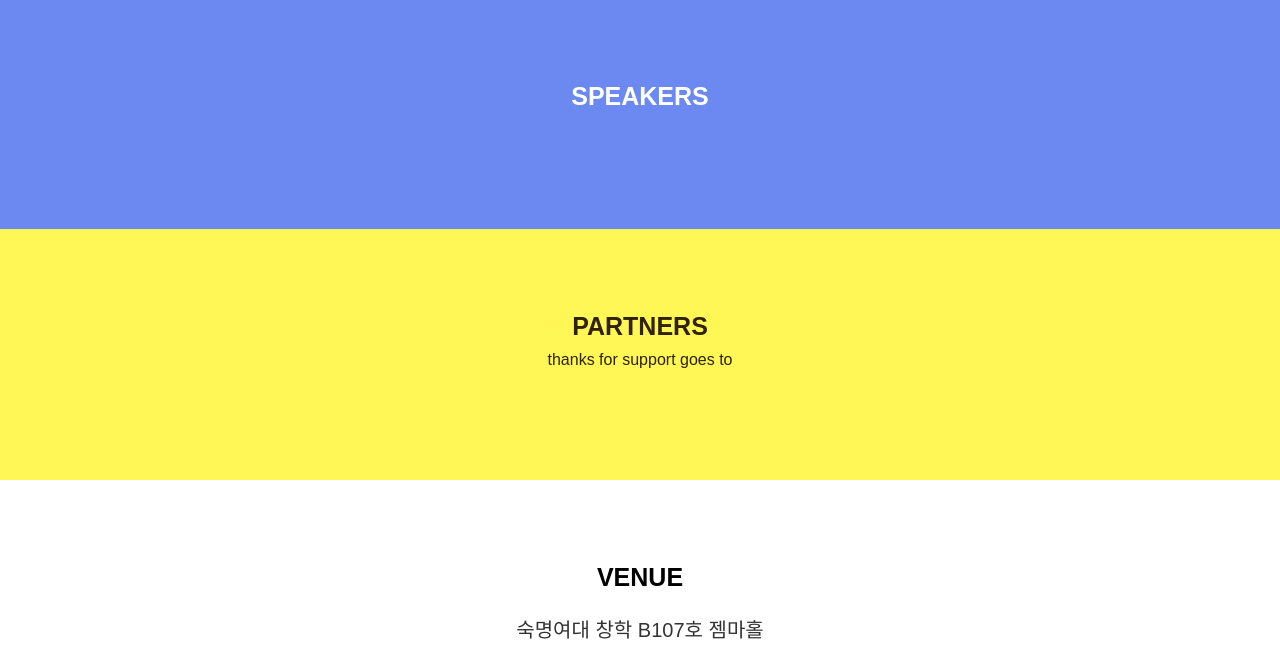
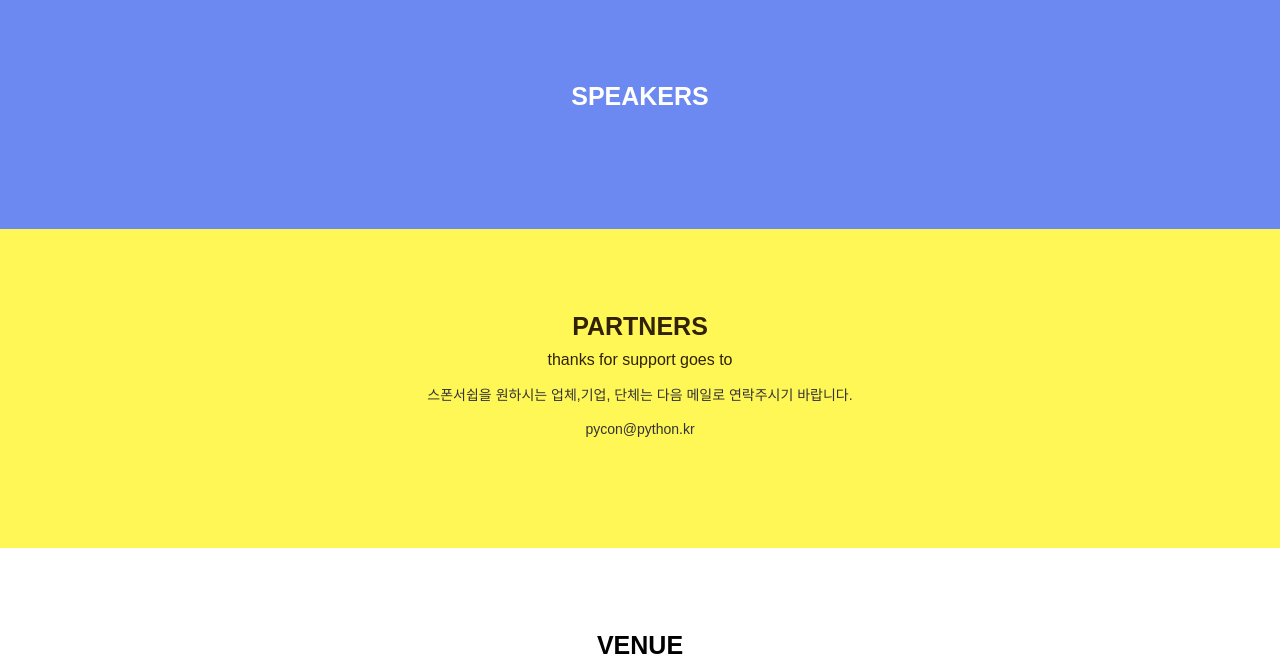
Before and after one commit to pythonkr/pyconkr-2014-teaser, a Django app: template page/templates/page/home.html in a window 1280 px wide. Shown: the part 1333-1997 px from the top of the page. Run offline with Django 3.2, Linux system fonts and the light colour scheme; the template is opened without the code that fills it, so the values that code supplies are empty; style sheets or scripts are compiled from the project's sources; parts of the project's set-up code (start-up, migrations or seed data) failed here and were passed over; some libraries are stand-ins or nearby versions.

Commit message:
change cfp, cfs

```diff
--- a/page/templates/page/home.html
+++ b/page/templates/page/home.html
@@ -135,7 +135,7 @@
             <div class="request">
                 <h3>신청</h3>
                 <p>발표를 원하시는 분은 다음 메일로 발표하실 내용과 발표자분의 설명을 보내주세요</p>
-                <p class="email"><a href="mailto:pycon@python.kr">pycon@python.kr</a></p>
+                <p class="email"><a href="mailto:pycon@python.kr?subject=[CFP]">pycon@python.kr</a></p>
             </div>
 
             <div class="schedule col-md-offset-4 col-md-4">
@@ -196,6 +196,8 @@
         <div class="container-fluid">
             <h2>partners</h2>
             <p class="txt">thanks for support goes to</p>
+            <p>스폰서쉽을 원하시는 업체,기업, 단체는 다음 메일로 연락주시기 바랍니다.</p>
+            <p class="email"><a href="mailto:pycon@python.kr?subject=[CALL FOR SPONSER]">pycon@python.kr</a></p>
             <ul class="row">
                 {% for sponsor in sponsors %}
                 <li class="col-md-2"><img src="{{ sponsor.logo.url }}" alt="{{ sponsor.title }}"></li>
```
